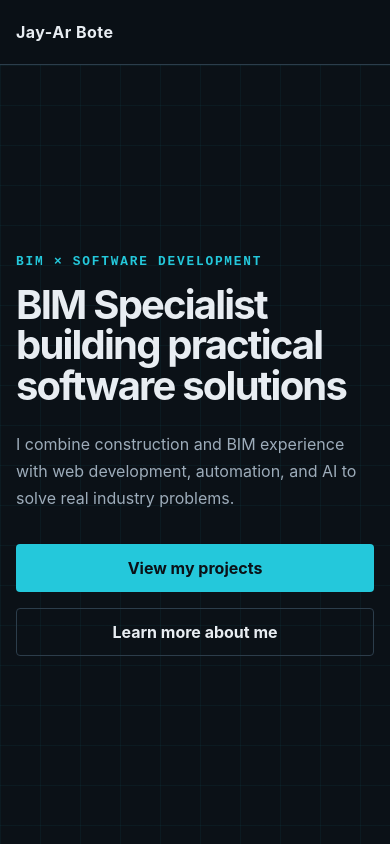
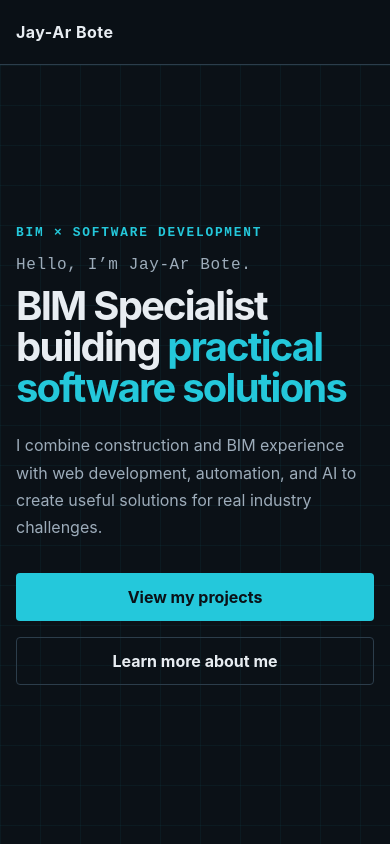
Before and after one commit to jaru91/jay-ar-portfolio, a React (Vite) app: page / in a window 390 px wide. Shown: the top 844 px of the page. Built offline with nearby package versions, Linux system fonts and the light colour scheme.

Commit message:
refactor: extract navbar and hero components

```diff
--- a/src/App.css
+++ b/src/App.css
@@ -187,6 +187,22 @@
     flex-direction: column;
   }
 
+  .hero-content {
+  position: relative;
+}
+
+.hero-introduction {
+  margin-bottom: 0.75rem;
+  color: var(--color-text-muted);
+  font-family: monospace;
+  font-size: 1rem;
+  letter-spacing: 0.04em;
+}
+
+.accent-text {
+  color: var(--color-accent);
+}
+
   .button {
     width: 100%;
   }
--- a/src/App.jsx
+++ b/src/App.jsx
@@ -1,47 +1,14 @@
+import Navbar from "./components/Navbar";
+import Hero from "./components/Hero";
 import "./App.css";
 
 function App() {
   return (
     <>
-      <header className="site-header">
-        <nav className="container navbar" aria-label="Main navigation">
-          <a className="brand" href="#home">
-            Jay-Ar Bote
-          </a>
-
-          <div className="nav-links">
-            <a href="#about">About</a>
-            <a href="#skills">Skills</a>
-            <a href="#projects">Projects</a>
-            <a href="#journey">Journey</a>
-            <a href="#contact">Contact</a>
-          </div>
-        </nav>
-      </header>
+      <Navbar />
 
       <main>
-        <section className="hero section" id="home">
-          <div className="container">
-            <p className="section-label">BIM × SOFTWARE DEVELOPMENT</p>
-
-            <h1>BIM Specialist building practical software solutions</h1>
-
-            <p className="hero-description">
-              I combine construction and BIM experience with web development,
-              automation, and AI to solve real industry problems.
-            </p>
-
-            <div className="hero-actions">
-              <a className="button button-primary" href="#projects">
-                View my projects
-              </a>
-
-              <a className="button button-secondary" href="#about">
-                Learn more about me
-              </a>
-            </div>
-          </div>
-        </section>
+        <Hero />
 
         <section className="section section-placeholder" id="about">
           <div className="container">
--- /dev/null
+++ b/src/components/Hero.jsx
@@ -0,0 +1,34 @@
+function Hero() {
+  return (
+    <section className="hero section" id="home">
+      <div className="container hero-content">
+        <p className="section-label">BIM × SOFTWARE DEVELOPMENT</p>
+
+        <p className="hero-introduction">Hello, I’m Jay-Ar Bote.</p>
+
+        <h1>
+          BIM Specialist building{" "}
+          <span className="accent-text">practical software solutions</span>
+        </h1>
+
+        <p className="hero-description">
+          I combine construction and BIM experience with web development,
+          automation, and AI to create useful solutions for real industry
+          challenges.
+        </p>
+
+        <div className="hero-actions">
+          <a className="button button-primary" href="#projects">
+            View my projects
+          </a>
+
+          <a className="button button-secondary" href="#about">
+            Learn more about me
+          </a>
+        </div>
+      </div>
+    </section>
+  );
+}
+
+export default Hero;
--- /dev/null
+++ b/src/components/Navbar.jsx
@@ -0,0 +1,21 @@
+function Navbar() {
+  return (
+    <header className="site-header">
+      <nav className="container navbar" aria-label="Main navigation">
+        <a className="brand" href="#home" aria-label="Jay-Ar Bote — Home">
+          Jay-Ar Bote
+        </a>
+
+        <div className="nav-links">
+          <a href="#about">About</a>
+          <a href="#skills">Skills</a>
+          <a href="#projects">Projects</a>
+          <a href="#journey">Journey</a>
+          <a href="#contact">Contact</a>
+        </div>
+      </nav>
+    </header>
+  );
+}
+
+export default Navbar;
```
